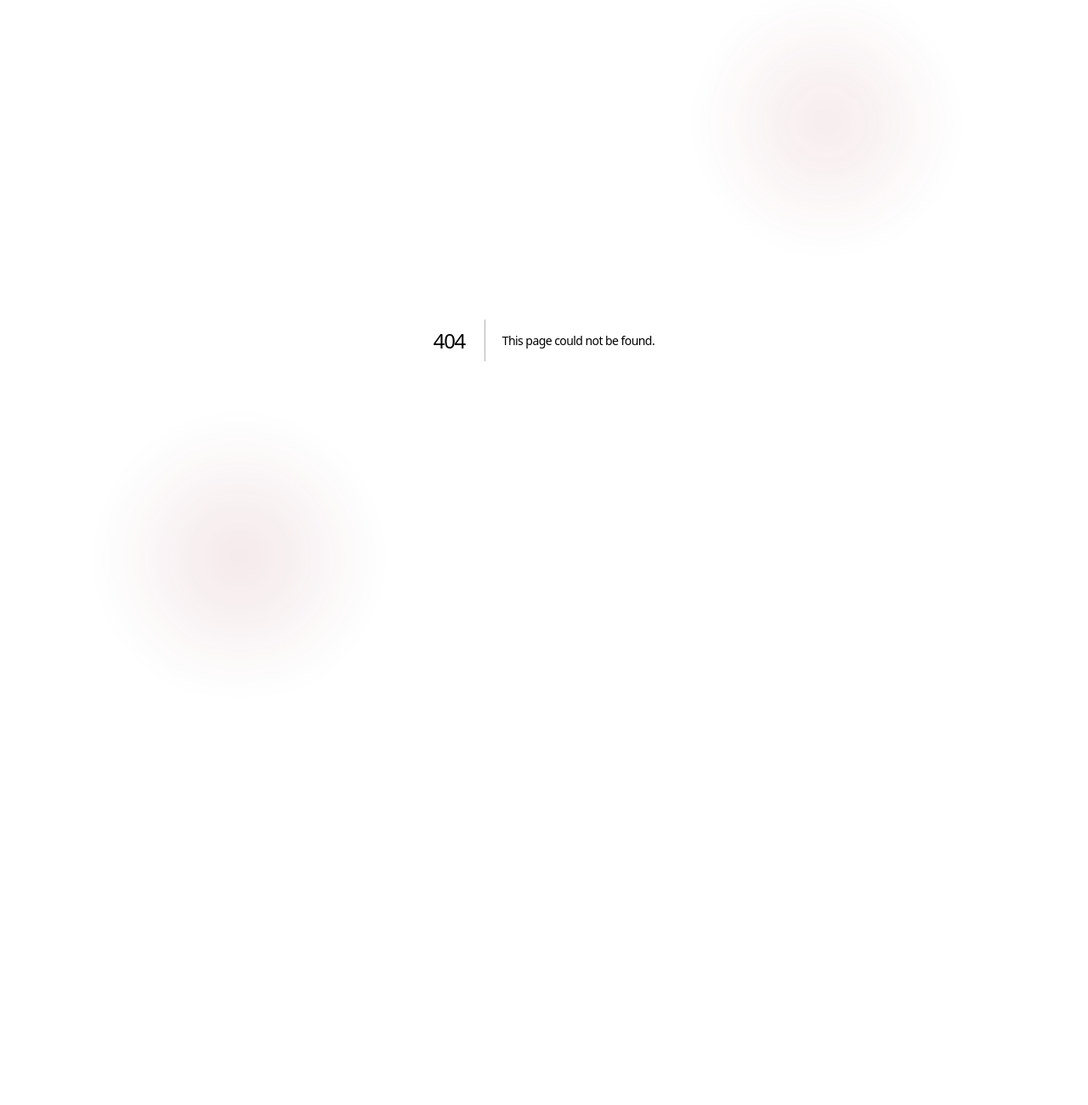
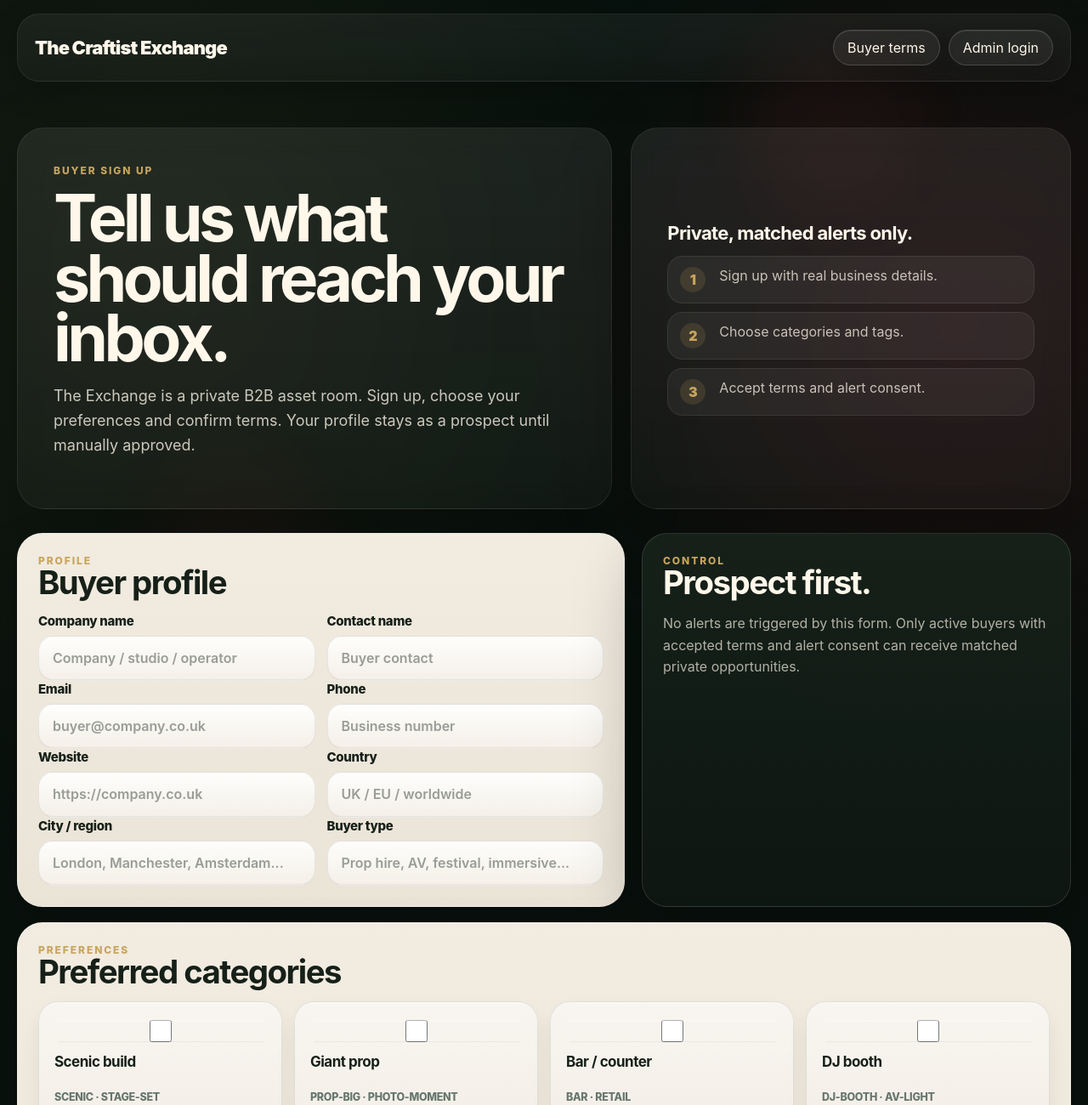
Before and after one commit to otoslifeproject-cell/craftist-asset-exchange, a Next.js app: page /buyer/signup in a window 1280 px wide. Before the commit this address had no page. Shown: the top 1300 px of the page at 85% size. Before the commit the page ends 800 px from the top, so only its background shows below. Built offline with nearby package versions, Linux system fonts and the light colour scheme.

Commit message:
Add canonical buyer signup page

```diff
--- /dev/null
+++ b/app/buyer/signup/page.tsx
@@ -0,0 +1,132 @@
+import Link from 'next/link';
+import { buyerSignupAction } from '../actions';
+import { BUYER_CATEGORIES, BUYER_TAGS, PAYMENT_ROUTE_OPTIONS, URGENCY_OPTIONS } from '../../../lib/buyerPreferences';
+import '../buyer.css';
+
+export default function BuyerSignupPage() {
+  return (
+    <main className="buyer-page">
+      <div className="shell">
+        <nav className="nav buyer-nav">
+          <Link className="brand" href="/">The Craftist Exchange</Link>
+          <div className="navlinks">
+            <Link href="/buyer/terms">Buyer terms</Link>
+            <Link href="/login">Admin login</Link>
+          </div>
+        </nav>
+
+        <section className="buyer-hero">
+          <div className="buyer-hero-card">
+            <div className="kicker">Buyer sign up</div>
+            <h1>Tell us what should reach your inbox.</h1>
+            <p>The Exchange is a private B2B asset room. Sign up, choose your preferences and confirm terms. Your profile stays as a prospect until manually approved.</p>
+          </div>
+          <aside className="buyer-side-card">
+            <strong>Private, matched alerts only.</strong>
+            <ul className="buyer-step-list">
+              <li><span>1</span>Sign up with real business details.</li>
+              <li><span>2</span>Choose categories and tags.</li>
+              <li><span>3</span>Accept terms and alert consent.</li>
+            </ul>
+          </aside>
+        </section>
+
+        <form action={buyerSignupAction} className="stack">
+          <section className="buyer-grid">
+            <div className="card buyer-panel span-7">
+              <div className="kicker">Profile</div>
+              <h2>Buyer profile</h2>
+              <div className="buyer-two">
+                <label>Company name<input name="company_name" required placeholder="Company / studio / operator" /></label>
+                <label>Contact name<input name="contact_name" placeholder="Buyer contact" /></label>
+              </div>
+              <div className="buyer-two">
+                <label>Email<input name="email" type="email" required placeholder="buyer@company.co.uk" /></label>
+                <label>Phone<input name="phone" placeholder="Business number" /></label>
+              </div>
+              <div className="buyer-two">
+                <label>Website<input name="website" placeholder="https://company.co.uk" /></label>
+                <label>Country<input name="country" placeholder="UK / EU / worldwide" /></label>
+              </div>
+              <div className="buyer-two">
+                <label>City / region<input name="city_region" placeholder="London, Manchester, Amsterdam..." /></label>
+                <label>Buyer type<input name="buyer_type" placeholder="Prop hire, AV, festival, immersive..." /></label>
+              </div>
+            </div>
+
+            <div className="card dark buyer-panel span-5">
+              <div className="kicker">Control</div>
+              <h2>Prospect first.</h2>
+              <p>No alerts are triggered by this form. Only active buyers with accepted terms and alert consent can receive matched private opportunities.</p>
+            </div>
+          </section>
+
+          <section className="card buyer-panel">
+            <div className="kicker">Preferences</div>
+            <h2>Preferred categories</h2>
+            <div className="buyer-card-grid">
+              {BUYER_CATEGORIES.map((category) => (
+                <label className="buyer-choice" key={category.id}>
+                  <input type="checkbox" name="preferred_categories" value={category.id} />
+                  <strong>{category.label}</strong>
+                  <small>{category.tagHints.join(' · ')}</small>
+                </label>
+              ))}
+            </div>
+          </section>
+
+          <section className="card buyer-panel">
+            <div className="kicker">Tags</div>
+            <h2>Preferred tags</h2>
+            <div className="buyer-tag-grid">
+              {BUYER_TAGS.map((tag) => (
+                <label className="buyer-tag" key={tag.id}>
+                  <input type="checkbox" name="preferred_tags" value={tag.id} /> {tag.label}
+                </label>
+              ))}
+            </div>
+          </section>
+
+          <section className="buyer-grid">
+            <div className="card buyer-panel span-6">
+              <div className="kicker">Buying fit</div>
+              <h2>Deal preferences</h2>
+              <div className="buyer-two">
+                <label>Deal size / budget range<input name="budget_range" placeholder="£500–£5,000, £5,000+..." /></label>
+                <label>Shipping region<input name="shipping_region" placeholder="UK, EU, collection only..." /></label>
+              </div>
+              <label>Urgency preference<select name="urgency_preference" defaultValue="instant">{URGENCY_OPTIONS.map((option) => <option key={option.value} value={option.value}>{option.label}</option>)}</select></label>
+            </div>
+
+            <div className="card buyer-panel span-6">
+              <div className="kicker">Payment</div>
+              <h2>Payment route preference</h2>
+              <div className="buyer-radio-stack">
+                {PAYMENT_ROUTE_OPTIONS.map((option) => (
+                  <label className="buyer-radio" key={option.value}>
+                    <input type="radio" name="payment_route" value={option.value} defaultChecked={option.value === 'both'} />
+                    <span><strong>{option.label}</strong><small>{option.copy}</small></span>
+                  </label>
+                ))}
+              </div>
+            </div>
+          </section>
+
+          <section className="card buyer-panel">
+            <div className="kicker">Terms</div>
+            <h2>Confirm access</h2>
+            <label>Notes<textarea name="notes" placeholder="Collection limits, recurring needs, buying notes..." /></label>
+            <label className="buyer-check"><input type="checkbox" name="terms_confirmed" required /> I accept the private buyer terms.</label>
+            <label className="buyer-check"><input type="checkbox" name="alert_consent" required /> I consent to matched private asset alerts based on my saved preferences.</label>
+            <div className="buyer-actions">
+              <button className="button gold" type="submit">Sign up</button>
+              <Link className="button ghost" href="/buyer/terms">Read buyer terms</Link>
+            </div>
+          </section>
+        </form>
+
+        <footer className="footer">Private buyer room. Prospects are reviewed before activation.</footer>
+      </div>
+    </main>
+  );
+}
```
